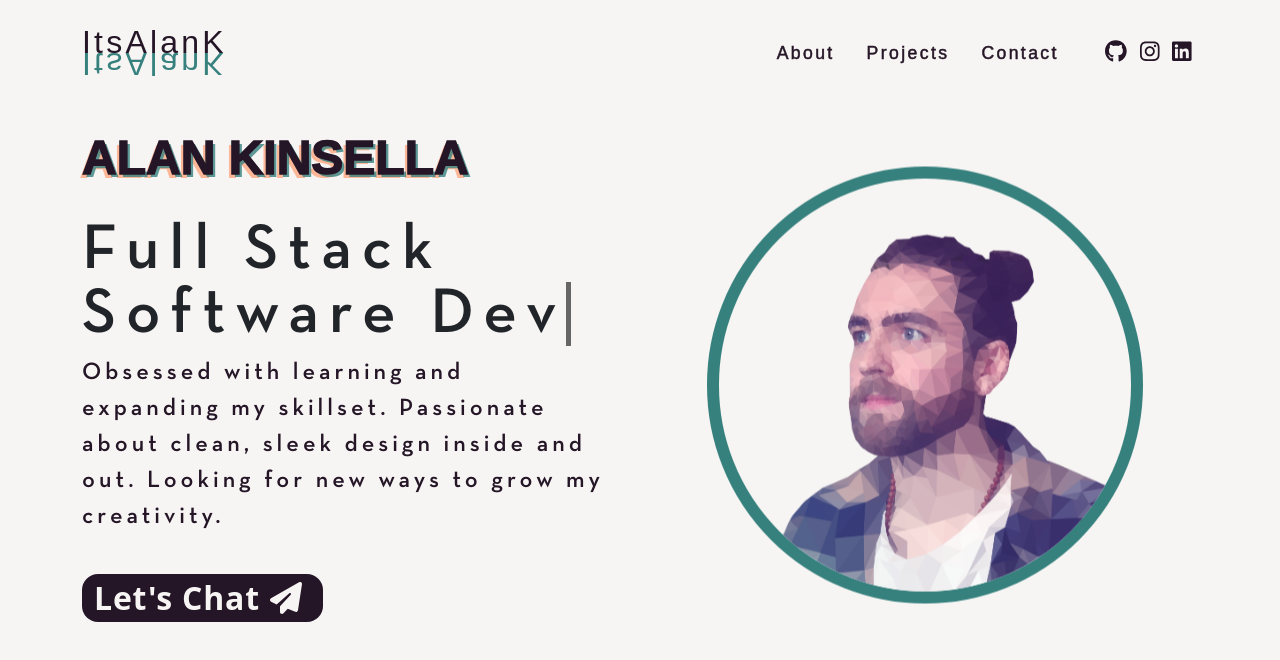
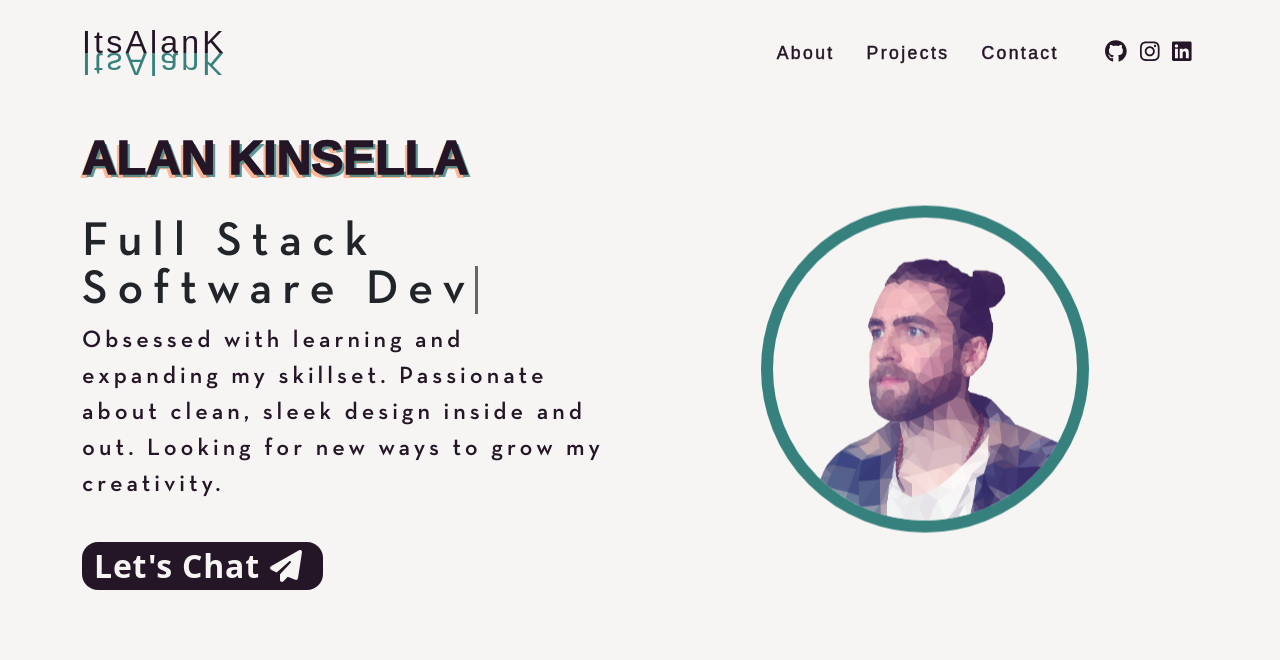
Before and after one commit to ItsAlanK/portfolio-site, a React (Create React App) app: page / in a window 1280 px wide. Shown: the top 660 px of the page. Built offline with nearby package versions, Linux system fonts and the light colour scheme; a web font is replaced by a local one.

Commit message:
Add extra items to tagline. Add drop shadow to contact button on hover

```diff
--- a/src/components/Hero.js
+++ b/src/components/Hero.js
@@ -8,7 +8,7 @@ export const Hero = () => {
 
     const [loopNum, setLoopNum] = useState(0);
     const [isDeleting, setIsDeleting] = useState(false);
-    const toRotate = [ 'Full Stack Software Dev', 'Web Designer', 'Illustrator', 'Thinks he\'s a real funny guy' ];
+    const toRotate = [ 'Full Stack Software Dev', 'Web Designer', 'Illustrator', 'Sound/Video Editor', 'Musician', 'Thinks he\'s a real funny guy' ];
     const [text, setText] = useState('');
     const [delta, setDelta] = useState(300 - Math.random() * 100);
     const period = 2000;
@@ -49,7 +49,7 @@ export const Hero = () => {
                     <Col xs={12} md={6}>
                         <span className="title">ALAN KINSELLA</span>
                         <div className='tagline'>
-                            <h1><span className="txt-rotate" dataPeriod="1000" data-rotate='[ "Full Stack Software Dev", "Web Designer", "Illustrator", "Thinks he&#39;s a real funny guy" ]'><span className="wrap">{ text }</span></span></h1>
+                            <h1><span className="txt-rotate" dataPeriod="1000" data-rotate='[ "Full Stack Software Dev", "Web Designer", "Illustrator", "Sound/Video Editor", "Musician", "Thinks he&#39;s a real funny guy" ]'><span className="wrap">{ text }</span></span></h1>
                         </div>
                         <p>
                             Obsessed with learning and expanding my skillset. Passionate about clean, sleek design inside and out. Looking for new ways to grow my creativity.
--- a/src/style/hero.scss
+++ b/src/style/hero.scss
@@ -12,7 +12,7 @@
 
 .hero h1 {
     font-family: style.$display-font;
-    font-size: 4rem;
+    font-size: 3rem;
     letter-spacing: 10px;
     line-height: 1;
     margin-bottom: 1rem;
@@ -20,7 +20,7 @@
 }
 
 .hero .tagline {
-    height: 8.5rem;
+    height: 6.5rem;
 }
 
 .hero p {
@@ -37,7 +37,6 @@
     background-color: style.$dark-purple;
     font-weight: 700;
     font-size: 2rem;
-    box-shadow: 10px 10px linear-gradient(90.21deg, rgba(54,129,126,1) 0%, rgba(255,141,92,0.8) 150%);
     margin-top: 2.5rem;
     padding: 0 0.75rem;
     letter-spacing: 0.8px;
@@ -45,6 +44,12 @@
     align-items: center;
     border: none;
     border-radius: 1rem;
+    transition: 0.3s ease-in-out;
+}
+
+.hero button:hover {
+    box-shadow: 2px 2px 3px style.$orange;
+    transition: 0.3s ease-in-out;
 }
 
 .hero button svg {
@@ -60,7 +65,7 @@
 }
 
 .hero img {
-    max-width: 80%;
+    max-width: 60%;
     border-radius: 100%;
     background-color: style.$bg-color;
     border: 0.75rem solid style.$teal;
@@ -89,7 +94,7 @@
 }
 
 // Query set to that size to allow for overflow on typing affect. Lazy solution.
-@media (max-width: 1250px) {
+@media (max-width: 991px) {
     .hero .tagline {
       height: auto;
     }
```
